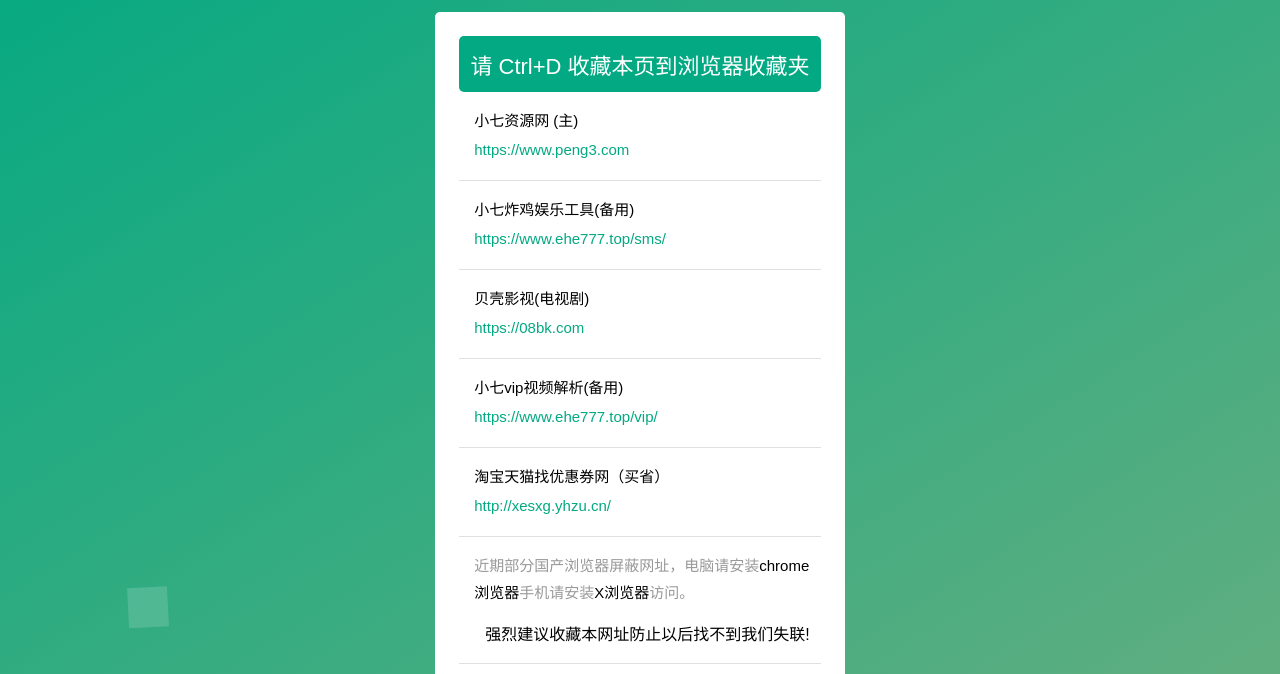
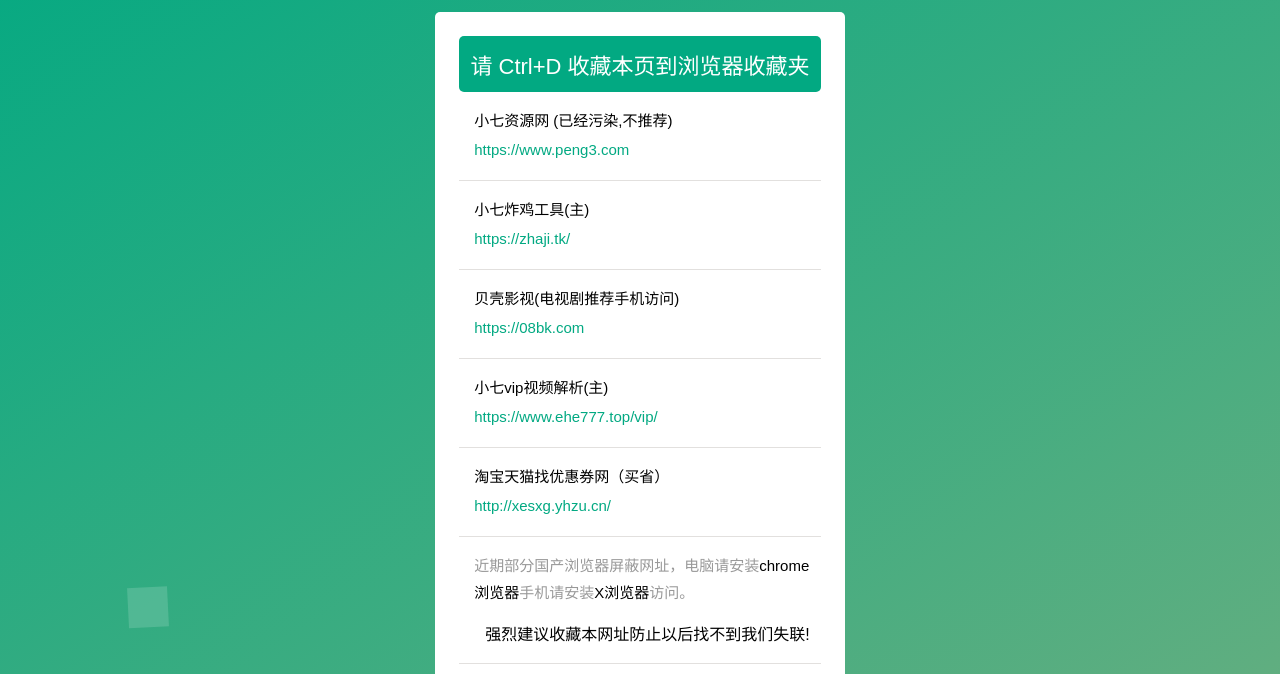
Before and after one commit to xqphp/xqphp.github.io, a plain HTML site: page index.html in a window 1280 px wide. Shown: the part 126-800 px from the top of the page. Drawn offline with Linux system fonts and the light colour scheme; a script that the page names is missing.

Commit message:
域名被污染了!

```diff
--- a/index.html
+++ b/index.html
@@ -22,24 +22,24 @@
 							<h2>请 Ctrl+D 收藏本页到浏览器收藏夹</h2>
 							<ul>
 								<li>
-									   小七资源网 (主)
+									   小七资源网 (已经污染,不推荐)
 									<a href="https://www.peng3.com" target="_blank"><i>https://www.peng3.com</i></a>
 
 								</li>
 								<li>
-									   小七炸鸡娱乐工具(备用)
-									<a href="https://www.ehe777.top/sms/" target="_blank"><i>https://www.ehe777.top/sms/</i></a>
+									   小七炸鸡工具(主)
+									<a href="https://zhaji.tk/" target="_blank"><i>https://zhaji.tk/</i></a>
 
 								</li>
 
 								<li>
-									   贝壳影视(电视剧)
+									   贝壳影视(电视剧推荐手机访问)
 									<a href="https://08bk.com" target="_blank"><i>https://08bk.com</i></a>
 
 								</li>
 
 								<li>
-									   小七vip视频解析(备用)
+									   小七vip视频解析(主)
 									<a href="https://www.ehe777.top/vip/" target="_blank"><i>https://www.ehe777.top/vip/</i></a>
 
 								</li>
```
